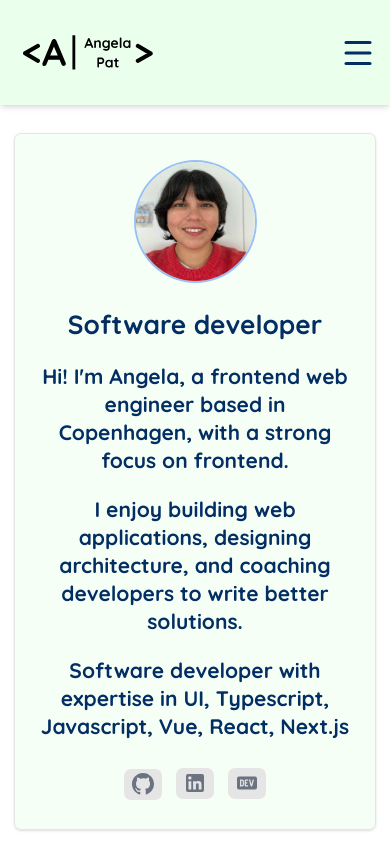
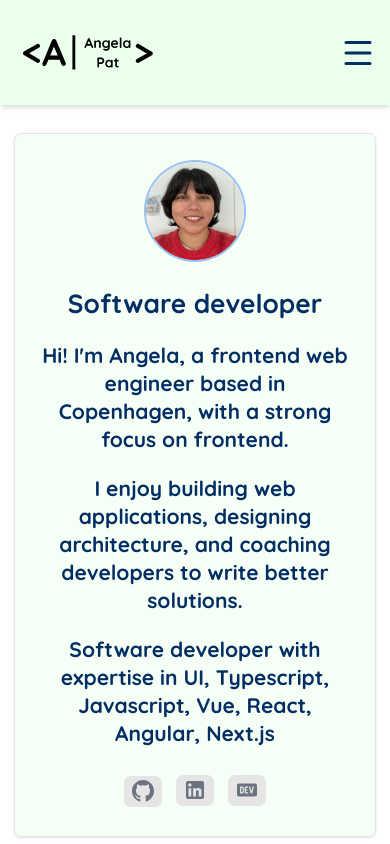
Before and after one commit to FrauleinGela/developer-portfolio, a React (Vite) app: page / in a window 390 px wide. Shown: the top 844 px of the page. Built offline with nearby package versions, Linux system fonts and the light colour scheme.

Commit message:
styles: Responsiveness

```diff
--- a/src/modules/Home/Home.tsx
+++ b/src/modules/Home/Home.tsx
@@ -11,7 +11,7 @@ function Home() {
           <picture className="m-auto md:m-0">
             <source srcSet={profileImg} media='(orientation: portrait)' />
             <div className='ring-2 ring-secondary-hover/50 rounded-full'>
-              <img className='md:w-40 md:h-34 w-34 h-34 rounded-full' src={profileImg} alt='' />
+              <img className='md:w-42 md:h-34 w-28 h-28 rounded-full' src={profileImg} alt='' />
             </div>
           </picture>
           <div className="text-2xl text-center md:text-left md:text-base ">
@@ -27,7 +27,7 @@ function Home() {
               </p>
               <p className='mt-6 md:mt-4'>
                 Software developer with expertise in UI, Typescript,
-                Javascript, Vue, React, Next.js
+                Javascript, Vue, React, Angular, Next.js
               </p>
             </div>
             <div className='flex flex-row gap-4 md:mt-4 mt-8 justify-center md:justify-start'>
```
